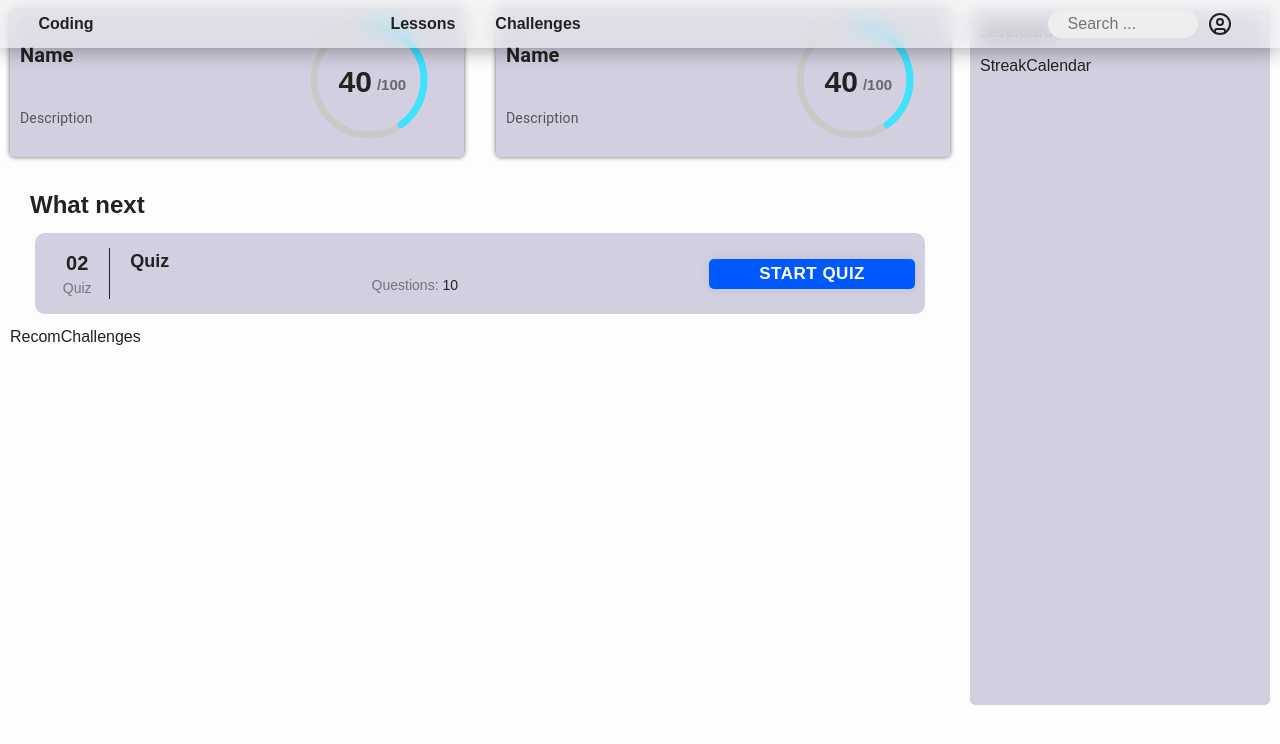
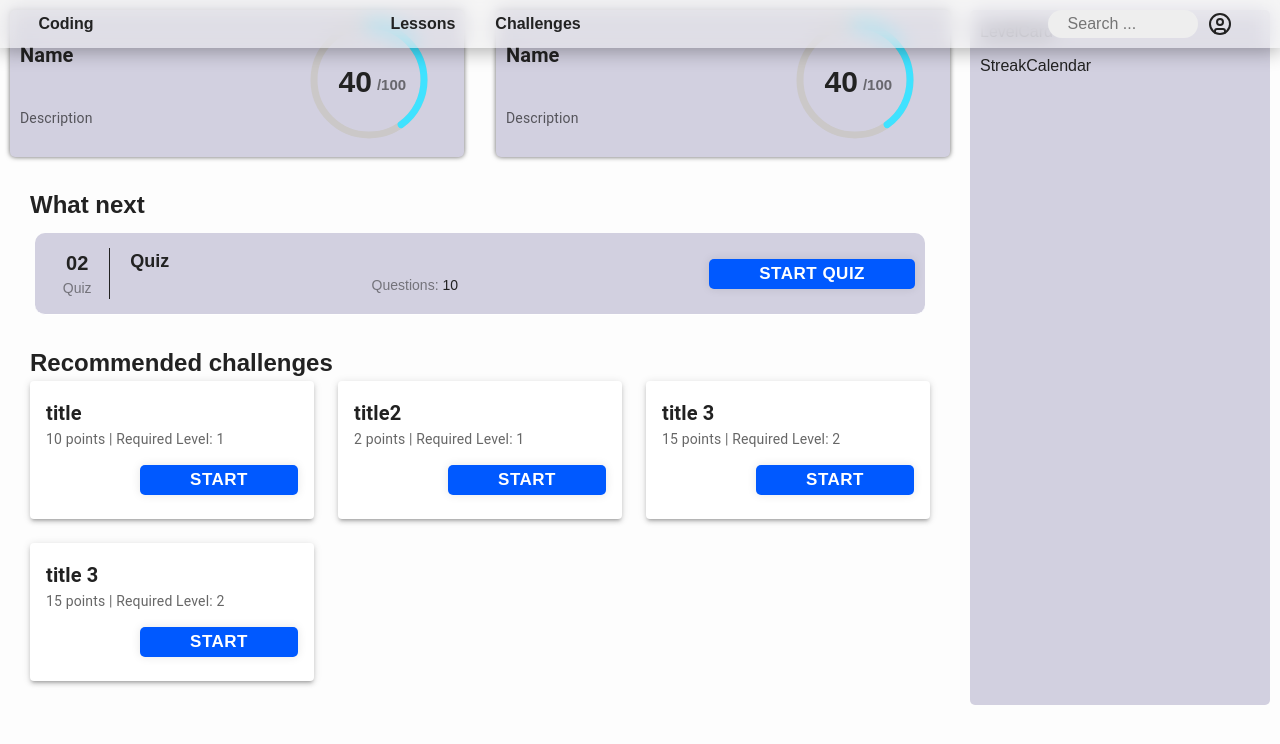
Before and after one commit to Larbi-Fer/Study-Online, a Next.js app in the folder client/: page /dashboard in a window 1280 px wide. Shown: the top 744 px of the page. Built offline with nearby package versions, Linux system fonts and the light colour scheme; no server answers.

Commit message:
Recommended challenges preview on dashboard

```diff
--- /dev/null
+++ b/client/components/Challenges/ChallengesPreviw.tsx
@@ -0,0 +1,41 @@
+import Button from "@/ui/Button"
+import { Box, Card, CardContent, Grid2 as Grid, Typography } from "@mui/material"
+import * as motion from 'motion/react-client'
+import Link from "next/link"
+
+type ChallengesListProps = {
+  challenges: ChallengesArgs[],
+  sm?: number
+}
+
+const ChallengesPreviw = ({ challenges, sm=6 }: ChallengesListProps) => {
+  return (
+    <Grid container spacing={3} className="challenges-list">
+      {challenges.map((ch, index) => (
+        <Grid size={{ xs: 12, sm }} key={ch.id}>
+          <motion.div
+            initial={{ opacity: 0, y: 20 }}
+            animate={{ opacity: 1, y: 0 }}
+            transition={{ duration: 0.3, delay: index * 0.1 }}
+          >
+            <Card className="challenge-card" elevation={3}>
+              <CardContent>
+                <Typography variant="h6" fontWeight="bold">{ch.title}</Typography>
+                <Typography variant="body2" color="textSecondary">
+                  {ch.points} points | Required Level: {ch.requiredLvl}
+                </Typography>
+                <Box mt={2} display="flex" justifyContent="flex-end">
+                  <Link href={`/challenges/${ch.id}`} passHref>
+                    <Button>Start</Button>
+                  </Link>
+                </Box>
+              </CardContent>
+            </Card>
+          </motion.div>
+        </Grid>
+      ))}
+    </Grid>
+  )
+}
+
+export default ChallengesPreviw
--- a/client/components/dashboard/LeftSide/RecomChallenges.tsx
+++ b/client/components/dashboard/LeftSide/RecomChallenges.tsx
@@ -1,7 +1,18 @@
+import ChallengesPreviw from "@/components/Challenges/ChallengesPreviw"
 
 const RecomChallenges = () => {
   return (
-    <div>RecomChallenges</div>
+    <div className="dash-details">
+      <h2>Recommended challenges</h2>
+      <div className="challenges-preview">
+        <ChallengesPreviw sm={4} challenges={[
+          { id: '111', points: 10, requiredLvl: 1, title: 'title' },
+          { id: '1112', points: 2, requiredLvl: 1, title: 'title2' },
+          { id: '224', points: 15, requiredLvl: 2, title: 'title 3' },
+          { id: '2241', points: 15, requiredLvl: 2, title: 'title 3' },
+        ]} />
+      </div>
+    </div>
   )
 }
 
--- a/client/components/dashboard/LeftSide/WhatNaxt.tsx
+++ b/client/components/dashboard/LeftSide/WhatNaxt.tsx
@@ -7,7 +7,7 @@ type WhatNextProps = {
 
 const WhatNaxt = ({ quiz }: WhatNextProps) => {
   return (
-    <div className="what-next">
+    <div className="dash-details">
       <h2>What next</h2>
       {quiz ?
         <div className="lesson">
--- a/client/components/dashboard/style.css
+++ b/client/components/dashboard/style.css
@@ -43,12 +43,12 @@ body {
   justify-content: space-around;
 }
 
-/* Left side -> Lesson preview */
-
-.what-next {
+.dash-details {
   margin-top: 30px;
   padding: 0 20px;
 }
+
+/* Left side -> Lesson preview */
 
 .lesson {
   width: calc(100% - 10px);
```
Also changed, not shown: client/components/Challenges/index.tsx (+2 -25 lines).
